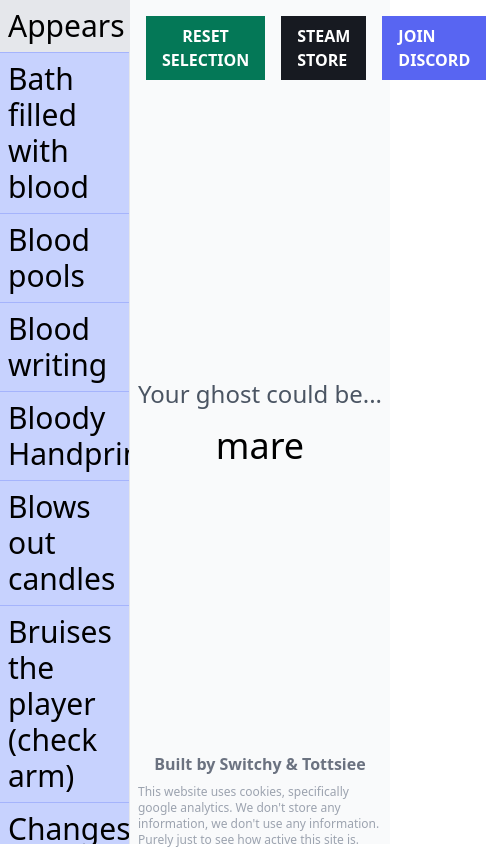
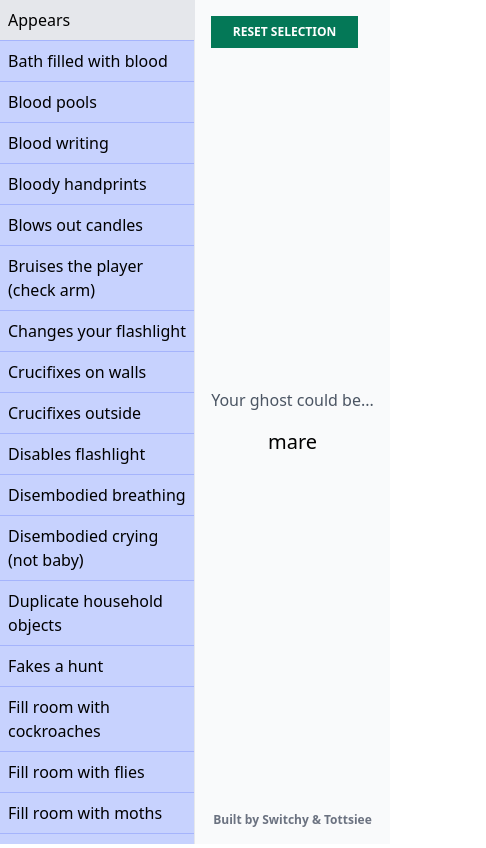
Before and after one commit to mikerodham/obsideo, a Vue app: page / in a window 390 px wide. Both pictures are taken after a click on the item "Appears". Shown: the whole page, 486 px wide, since content can reach past the window. Built offline with nearby package versions, Linux system fonts and the light colour scheme.

Commit message:
mobile optimisation

```diff
--- a/src/App.vue
+++ b/src/App.vue
@@ -1,7 +1,7 @@
 <template>
   <div id="app" class="bg-gray-50">
-    <div class="flex flex-row max-h-screen">
-      <aside class="flex flex-col w-1/3 border-r bg-indigo-200">
+    <div class="flex flex-row max-h-screen overflow-hidden">
+      <aside class="flex flex-col w-1/2 sm:w-1/3 border-r bg-indigo-200">
         <nav
           class="flex-1 min-h-0 overflow-y-auto"
           aria-label="List of ghost actions"
@@ -15,16 +15,18 @@
               @click="selectAction(a)"
             >
               <div class="flex flex-row justify-between items-center">
-                <h3 class="text-3xl">{{ a }}</h3>
+                <h3 class="sm:text-xl md:text-2xl">{{ a }}</h3>
               </div>
             </li>
           </ul>
         </nav>
       </aside>
-      <main class="flex flex-col w-2/3 relative">
-        <div class="flex flex-row w-full absolute justify-between p-4">
+      <main class="flex flex-col w-1/2 sm:w-2/3 relative">
+        <div
+          class="flex flex-col sm:flex-row w-full absolute justify-between p-4"
+        >
           <button
-            class="inline-flex text-white px-4 py-2 uppercase font-semibold mr-4"
+            class="block text-white px-4 py-2 uppercase font-semibold mr-4 text-xs md:text-base mb-4 sm:mb-0"
             :class="{
               'bg-gray-700 cursor-not-allowed': selected.length === 0,
               'bg-green-700': selected.length > 0,
@@ -35,16 +37,16 @@
             Reset Selection
           </button>
 
-          <div class="flex flex-row">
+          <div class="hidden sm:flex flex-col sm:flex-row">
             <a
-              class="inline-flex text-white px-4 py-2 uppercase font-semibold steam mr-4"
+              class="text-center text-white px-4 py-2 uppercase font-semibold steam mr-4 text-xs md:text-base"
               href="https://store.steampowered.com/app/1708460/Obsideo/"
             >
               Steam Store
             </a>
 
             <a
-              class="inline-flex text-white px-4 py-2 uppercase font-semibold discord"
+              class="text-center text-white px-4 py-2 uppercase font-semibold discord mr-4 sm:mr-4 md:mr-0 text-xs md:text-base"
               href="https://discord.gg/obsideo"
             >
               Join Discord
@@ -53,20 +55,20 @@
         </div>
         <div class="flex flex-col flex-grow items-center justify-center">
           <h2
-            class="text-2xl text-gray-600 mb-4"
+            class="sm:text-xl md:text-2xl text-gray-600 mb-4"
             v-if="selected.length > 0 && this.possibility.length > 0"
           >
             Your ghost could be...
           </h2>
           <h2
-            class="text-2xl text-gray-600 mb-4 px-8 text-center"
+            class="sm:text-xl md:text-2xl text-gray-600 mb-4 px-8 text-center"
             v-if="selected.length === 0"
           >
             Select an evidence first and your ghost types will appear here.
           </h2>
 
           <h2
-            class="text-2xl text-gray-600 mb-4 px-8 text-center"
+            class="sm:text-xl md:text-2xl text-gray-600 mb-4 px-8 text-center"
             v-if="selected.length > 0 && this.possibility.length === 0"
           >
             We could not find a match.
@@ -75,13 +77,21 @@
               our website or due to a bug with the game.
             </span>
           </h2>
-          <h1 class="text-4xl" v-for="p in possibility" :key="p">{{ p }}</h1>
+          <h1
+            class="text-xl sm:text-2xl md:text-4xl"
+            v-for="p in possibility"
+            :key="p"
+          >
+            {{ p }}
+          </h1>
         </div>
 
         <footer
-          class="flex flex-col w-full h-20 absolute bottom-0 left-0 items-center justify-center"
+          class="flex flex-col w-full h-12 md:h-20 absolute bottom-0 left-0 items-center justify-center"
         >
-          <div class="built-by font-semibold text-gray-500">
+          <div
+            class="built-by font-semibold text-gray-500 text-center text-xs sm:text-base"
+          >
             Built by
             <a
               class="hover:text-indigo-700"
@@ -95,7 +105,9 @@
               >Tottsiee</a
             >
           </div>
-          <div class="cookie-disclaimer text-gray-400 text-xs m-2">
+          <div
+            class="hidden md:block cookie-disclaimer text-gray-400 text-xs m-2"
+          >
             This website uses cookies, specifically google analytics. We don't
             store any information, we don't use any information. Purely just to
             see how active this site is.
@@ -110,12 +122,12 @@
 const actions = {
   appear: "Appears",
   bathBlood: "Bath filled with blood",
-  bloodHandprints: "Bloody Handprints",
+  bloodHandprints: "Bloody handprints",
   bloodPools: "Blood pools",
   bloodWriting: "Blood writing",
   blowsOutCandles: "Blows out candles",
   breakerOff: "Turns off breaker",
-  breathing: "Disembodied Breathing",
+  breathing: "Disembodied breathing",
   bruises: "Bruises the player (check arm)",
   chairCeiling: "Pins chair to ceiling",
   changeFlashlight: "Changes your flashlight",
@@ -150,7 +162,7 @@ const actions = {
   ringPhone: "Rings the phone",
   rockingChair: "Rocks the rocking chair",
   rollKidsBall: "Rolls kids ball",
-  scribblePaintings: "Writes/Scribbles on paintings",
+  scribblePaintings: "Writes / Scribbles on paintings",
   sinkBlood: "Sink filled with blood",
   smashBottles: "Smashes bottles",
   smashPlates: "Smashes plates",
@@ -175,7 +187,7 @@ const actions = {
   toggleOven: "Turns on/off oven",
   toggleRadio: "Turns on/off radio",
   toggleTV: "Turns on/off television",
-  upsideDownPainting: "Paintings upside down.",
+  upsideDownPainting: "Paintings upside down",
   writingMirrors: "Writing on mirrors",
 };
 
```
